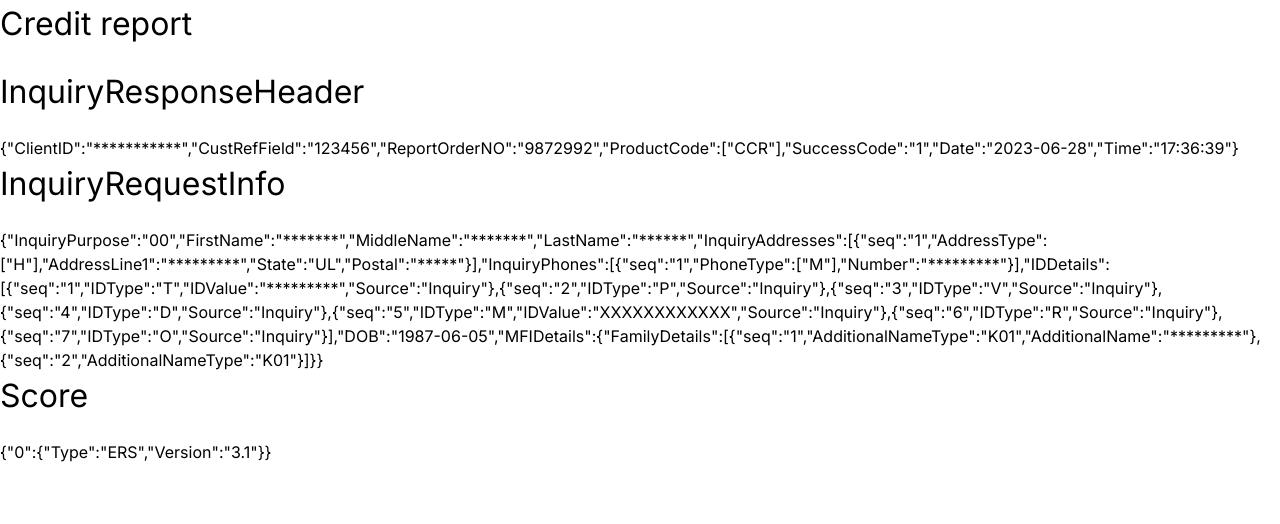
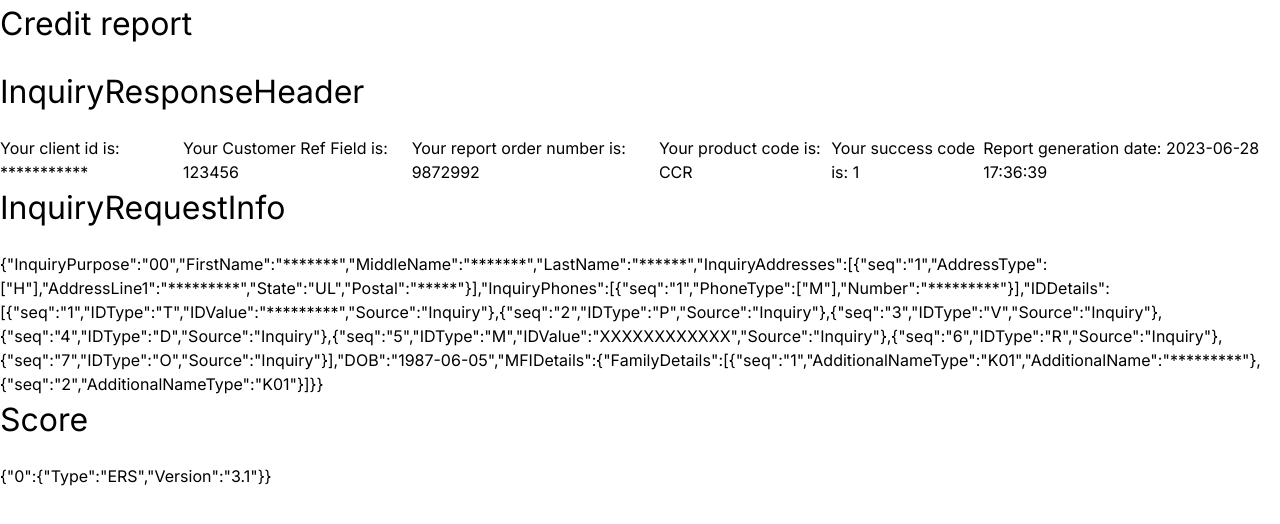
Before and after one commit to gargshantnu/credit-ui, a Next.js app: page /credit-report in a window 1280 px wide. Shown: the top 524 px of the page. Built offline with nearby package versions, Linux system fonts and the light colour scheme.

Commit message:
beautify header section

```diff
--- a/app/credit-report/InquiryResponseHeader.tsx
+++ b/app/credit-report/InquiryResponseHeader.tsx
@@ -1,15 +1,45 @@
 import styles from './styles.module.css'
 
 
-export default function InquiryResponseHeader(data: Object) {
+interface InquiryResponseHeaderData {
+    "ClientID": string,
+    "CustRefField": string,
+    "ReportOrderNO": string,
+    "ProductCode": string[],
+    "SuccessCode": string,
+    "Date": string,
+    "Time": string
+}
+
+
+
+export default function InquiryResponseHeader(data: InquiryResponseHeaderData) {
     return (
         <>
             <div className={styles.Heading}>
                 InquiryResponseHeader
             </div>
-            <div>
-                {JSON.stringify(data)}
+            <div className={styles.Data}>
+                <span>
+                    Your client id is: {data.ClientID}
+                </span>
+                <span>
+                    Your Customer Ref Field is: {data.CustRefField}
+                </span>
+                <span>
+                    Your report order number is: {data.ReportOrderNO}
+                </span>
+                <span>
+                    Your product code is: {data.ProductCode.join(", ")}
+                </span>
+                <span>
+                    Your success code is: {data.SuccessCode}
+                </span>
+                <span>
+                    Report generation date: {data.Date} {data.Time}
+                </span>
             </div>
+
         </>
     )
 }
--- a/app/credit-report/styles.module.css
+++ b/app/credit-report/styles.module.css
@@ -2,3 +2,7 @@
     margin-bottom: 20px;
     font-size: xx-large;
 }
+.Data {
+    display: flex;
+    justify-content: space-between;
+}
```
